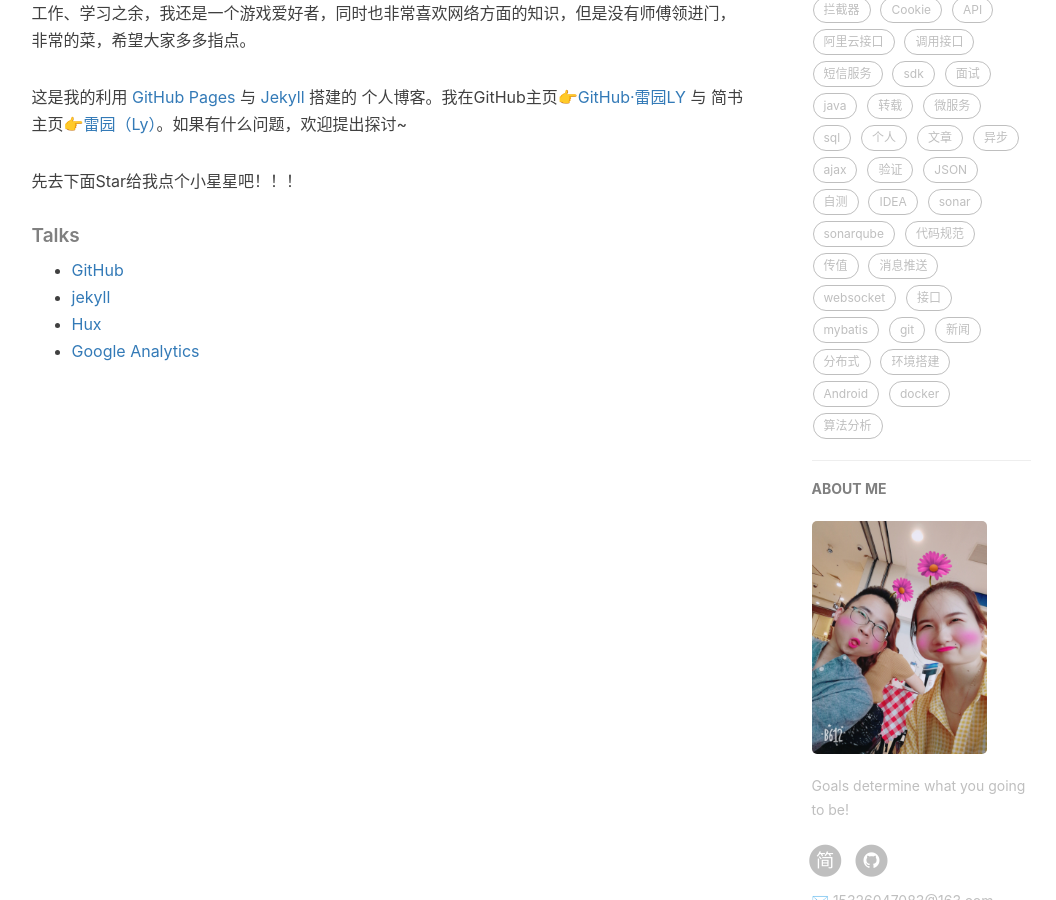
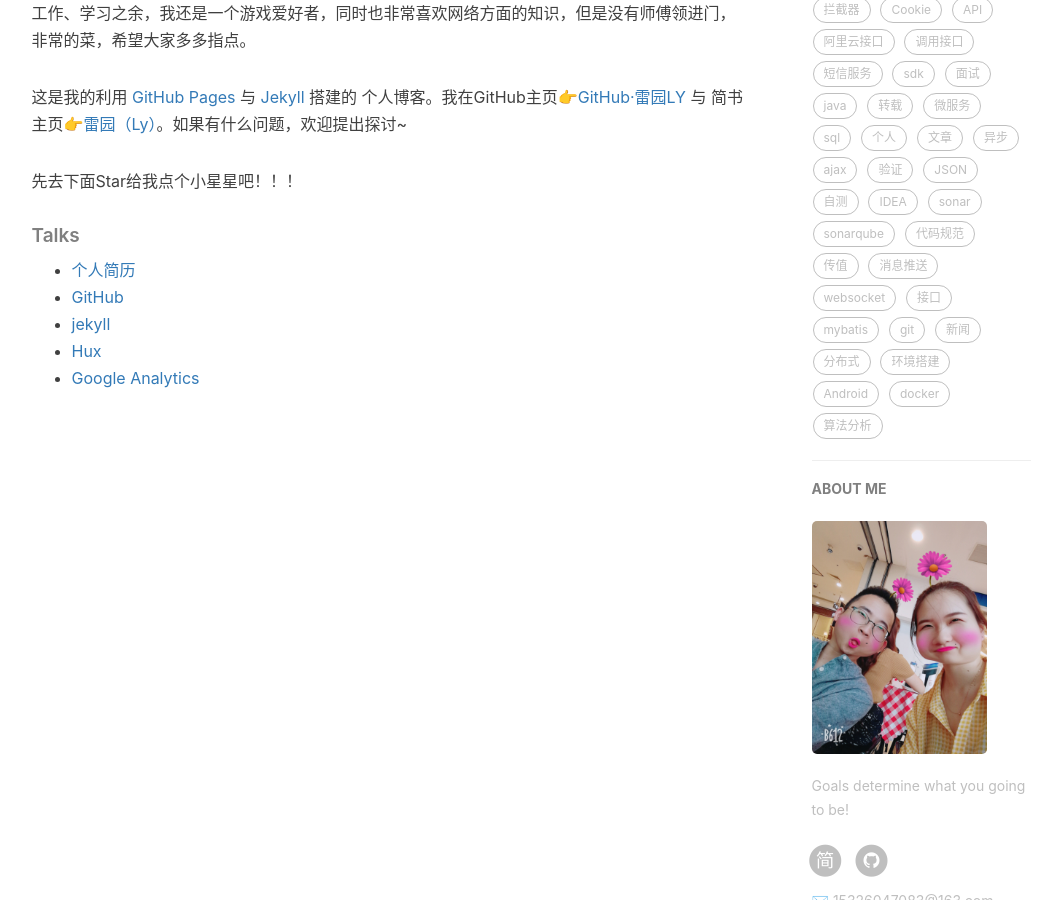
Before and after one commit to LeiyuanBlog/leiyuanblog.github.io, a Jekyll site: the page built from about.html, in a window 1280 px wide and 900 px high, scrolled down 617 px. Shown: the whole window, without its empty margins (136-1192 px from the left). Built offline with Jekyll 4.4.1, drawn with Linux system fonts in a browser that asks for light colours; nearby versions of some CDN libraries; comment, search, counter and statistics services are not loaded.

Commit message:
Update about.html

```diff
--- a/about.html
+++ b/about.html
@@ -32,6 +32,7 @@ header-img: "img/post-bg-rwd.jpg"
     <h5>Talks</h5>
 
     <ul>
+        <li><a href="https://imlcl.store/resume.html">个人简历</a></li>
         <li><a href="https://github.com">GitHub</a></li>
         <li><a href="http://jekyll.com.cn/">jekyll</a></li>
         <li><a href="http://huangxuan.me/">Hux</a></li>
```
